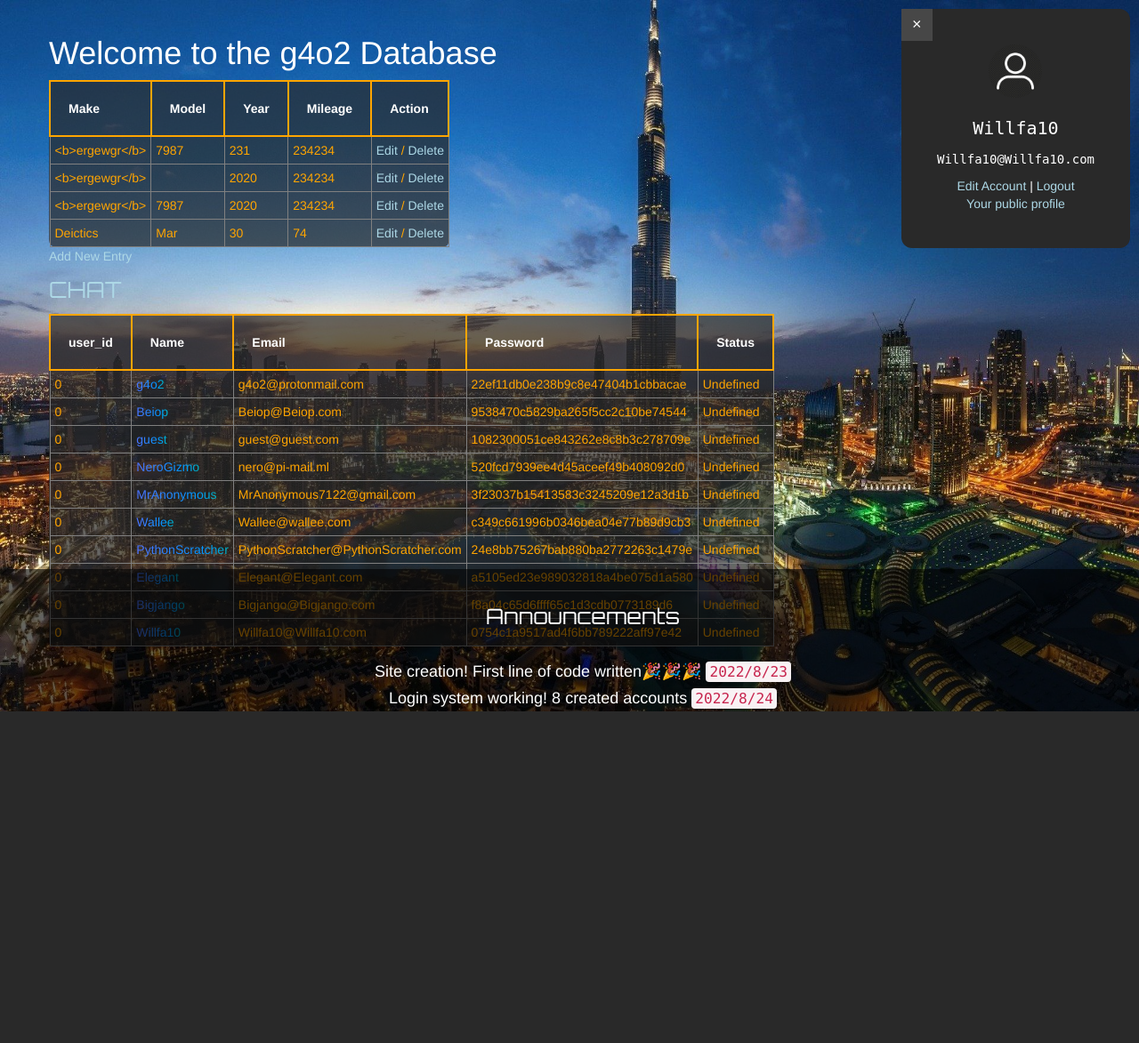
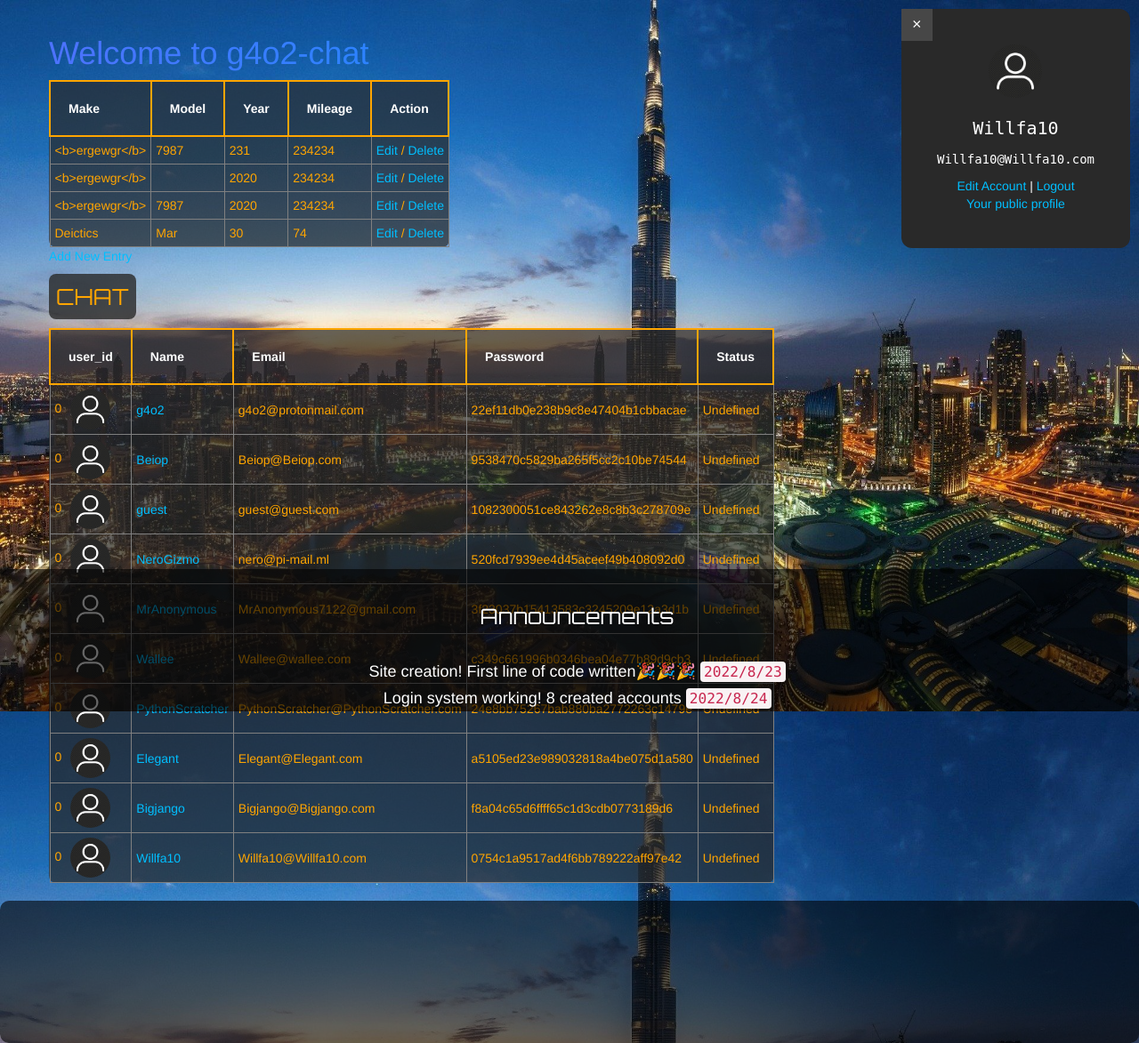
Before and after one commit to g4o2/PHP-SQL-Chat, a PHP site: page / in a window 1280 px wide. Shown: the whole page at 89% size. Before the commit the page ends 800 px from the top, so only its background shows below. Run offline with PHP 8.4, Linux system fonts and the light colour scheme; a user stored in the database is signed in; data comes from the database, SQL or seed files in the repository; some web fonts are replaced.

Commit message:
add usr profile table and some changes in css

```diff
--- a/index.php
+++ b/index.php
@@ -22,34 +22,14 @@ if (isset($_POST['logout'])) {
     <meta name="viewport" content="width=device-width, height=device-height, initial-scale=1.0, minimum-scale=1.0">
     <link rel="stylesheet" href="https://maxcdn.bootstrapcdn.com/bootstrap/3.3.6/css/bootstrap.min.css" integrity="sha384-1q8mTJOASx8j1Au+a5WDVnPi2lkFfwwEAa8hDDdjZlpLegxhjVME1fgjWPGmkzs7" crossorigin="anonymous">
     <link rel="stylesheet" href="https://maxcdn.bootstrapcdn.com/bootstrap/3.3.6/css/bootstrap-theme.min.css" integrity="sha384-fLW2N01lMqjakBkx3l/M9EahuwpSfeNvV63J5ezn3uZzapT0u7EYsXMjQV+0En5r" crossorigin="anonymous">
-    <link rel="stylesheet" href="./style.css">
+    <link rel="stylesheet" href="./style.css?v=<?php echo time(); ?>">
     <style>
         @import url('https://fonts.googleapis.com/css2?family=Alumni+Sans+Pinstripe&family=Montserrat:wght@300&family=Orbitron&family=Work+Sans:wght@300&display=swap');
 
         .container {
             margin-left: 40px;
             margin-top: 20px;
-        }
-
-        .rainbow_text_animated {
-            background: linear-gradient(to right, #6666ff, #0099ff, #00ff00, #ff3399, #6666ff);
-            -webkit-background-clip: text;
-            background-clip: text;
-            color: transparent;
-            animation: rainbow_animation 6s ease-in-out infinite;
-            background-size: 400% 100%;
-        }
-
-        @keyframes rainbow_animation {
-
-            0%,
-            100% {
-                background-position: 0 0;
-            }
-
-            50% {
-                background-position: 100% 0;
-            }
+            margin-bottom: 20px;
         }
 
         #profile {
@@ -95,13 +75,35 @@ if (isset($_POST['logout'])) {
         #announcements {
             height: 20vh;
             bottom: 0;
-            width: 100vw;
+            width: 99vw;
             position: fixed;
             border-radius: 10px;
             padding: 20px 0px 20px 30px;
             background-color: rgba(0, 0, 0, 0.6);
             text-align: center;
             overflow: auto;
+        }
+
+        #announcements::-webkit-scrollbar-track {
+            -webkit-box-shadow: inset 0 0 6px rgba(0, 0, 0, 0.3);
+            background-color: #F5F5F5;
+        }
+
+        #announcements::-webkit-scrollbar {
+            width: 10px;
+            background-color: #F5F5F5;
+        }
+
+        #announcements::-webkit-scrollbar-thumb {
+            background-color: #F90;
+            background-image: -webkit-linear-gradient(45deg,
+                    rgba(255, 255, 255, .2) 25%,
+                    transparent 25%,
+                    transparent 50%,
+                    rgba(255, 255, 255, .2) 50%,
+                    rgba(255, 255, 255, .2) 75%,
+                    transparent 75%,
+                    transparent)
         }
 
         table {
@@ -118,12 +120,38 @@ if (isset($_POST['logout'])) {
             padding: 5px;
             color: #ffa500;
         }
+
+        footer {
+            height: 20vh;
+            bottom: 0;
+            width: 100vw;
+            border-radius: 10px;
+            padding: 20px 0px 20px 30px;
+            background-color: rgba(0, 0, 0, 0.6);
+            text-align: center;
+        }
+
+        #chat-btn {
+            display: inline-block;
+            font-family: orbitron;
+            font-size: 25px;
+            color: #ffa500;
+            padding: 8px;
+            border-radius: 8px;
+            background-color: rgba(41, 41, 41, .8);
+            transition: color .2s ease-in-out;
+        }
+
+        #chat-btn:hover {
+            color: #fff;
+            text-decoration: none;
+        }
     </style>
 </head>
 
 <body>
     <div class="container">
-        <h1>Welcome to the g4o2 Database</h1>
+        <h1 class='rainbow_text_animated'>Welcome to g4o2-chat</h1>
         <?php
         if (!isset($_SESSION['email'])) {
             echo '<p><a href="login.php">Please log in</a></p>';
@@ -160,22 +188,27 @@ if (isset($_POST['logout'])) {
             }
             echo "</table>";
         }
-        //echo ('<form method="post"><input type="hidden" ');
-        //echo ('name="auto_id" value="' . $row['auto_id'] . '">' . "\n");
-        //echo ('<input type="submit" value="Del" name="delete">');
-        //echo ("\n</form>\n");
         if (isset($_SESSION['email'])) {
-            echo '<p><a href="add.php">Add New Entry</a><br></p><a href="chat.php" style="font-family: orbitron; font-size: 25px;">CHAT</a></p>';
+            echo '<p><a href="add.php">Add New Entry</a><br></p><a id="chat-btn" href="chat.php">CHAT</a></p>';
         }
         if (isset($_SESSION['email'])) {
             echo '<table border="1">
             <thead>
             <tr><th>user_id</th><th>Name</th><th>Email</th><th>Password</th><th>Status</th></tr></thead>';
             foreach ($users as $user) {
+                $pfpsrc = './default-pfp.png';
+                if ($user['pfp'] != null) {
+                    $pfpsrc = $user['pfp'];
+                }
+                $pfp = "<img style='margin-left: 10px;' class='profile-img' src='$pfpsrc'>";
+
+
+
                 echo "<tr><td>";
                 echo ($user['user_id']);
+                echo $pfp;
                 echo ("</td><td>");
-                echo "<a href='./profile.php?user={$user['name']}' class='account rainbow_text_animated'>" . $user['name'] . "</a>";
+                echo "<a href='./profile.php?user={$user['name']}' >" . $user['name'] . "</a>";
                 echo "<td>";
                 echo ($user['email']);
                 echo ("</td><td>");
@@ -204,10 +237,10 @@ if (isset($_POST['logout'])) {
             $_SESSION['name'] = $test['name'];
             $_SESSION['email'] = $test['email'];
         }
-        $pfp = "<img class='profile-image' style='border-radius: 100px;height: 60px;width:60px;'' src='$pfpsrc'>";
+        $pfp = "<img class='profile-img-large' src='$pfpsrc'>";
         $main = "<p style='margin-top: 20px;font-size: 20px;font-family: monospace;'>{$_SESSION['name']}</p><p style='font-family: monospace;'>{$_SESSION['email']}</p>";
         $profileLink = "<a href='./profile.php?user={$_SESSION['name']}'>Your public profile</a>";
-        $actions = '<a style="color: #ADD8E6;" href="edit-account.php">Edit Account</a> | <a href="logout.php">Logout</a>';
+        $actions = '<a href="edit-account.php">Edit Account</a> | <a href="logout.php">Logout</a>';
         echo "<div style='border-radius: 12px;' id='profile'><button id='close-btn' onclick='closeProfile()' style='background-color: rgb(71, 71, 71);border:none;position:absolute;top:0;left:0;font-size: 18px;padding:5px 12px 5px 12px;'>&times;</button>{$pfp}{$main}{$actions}<br />{$profileLink}</div>";
         echo "<button id='close-btn-two' onclick='openProfile()' style='background-color: rgb(71, 71, 71);border:none;position:absolute;top:10px;right:10px;font-size: 18px;padding:5px 12px 5px 12px;opacity: 0;'>&#9776;</button>";
     }
@@ -232,5 +265,7 @@ if (isset($_POST['logout'])) {
         <h4>Chat now available&#128526; <code>2022/8/25</code></h4>
         <h4>Profile pictures are now available <code>2022/8/26</code></h4>
         <h4>Profile system working and still being worked on for new look <code>2022/8/28</code></h4>
+        <h4>New website theme/style & added user 👤 profile link table on index page <code>2022/9/11</code></h4>
     </div>
+    <footer></footer>
 </body>
--- a/style.css
+++ b/style.css
@@ -4,9 +4,10 @@ body {
     background-attachment: fixed;
     background-size: 100% 100%;
     color: #fff;
+    overflow-x: hidden;
 }
 a {
-    color: #ADD8E6;
+    color: #00bfff;
 }
 a:hover {
     color: #fff;
@@ -14,3 +15,55 @@ a:hover {
 input {
     color: rgb(51, 51, 51);
 }
+.profile-img {
+    height: 45px;
+    width: 45px;
+    border-radius: 100px;
+}
+.profile-img-large {
+    height: 60px;
+    width: 60px;
+    border-radius: 100px;
+}
+::-webkit-scrollbar-track {
+    -webkit-box-shadow: inset 0 0 6px rgba(0, 0, 0, 0.3);
+    background-color: #F5F5F5;
+}
+
+::-webkit-scrollbar {
+    width: 10px;
+    background-color: #F5F5F5;
+}
+
+::-webkit-scrollbar-thumb {
+    background-color: #F90;
+    background-image: -webkit-linear-gradient(45deg,
+            rgba(255, 255, 255, .2) 25%,
+            transparent 25%,
+            transparent 50%,
+            rgba(255, 255, 255, .2) 50%,
+            rgba(255, 255, 255, .2) 75%,
+            transparent 75%,
+            transparent)
+}
+
+.rainbow_text_animated {
+    background: linear-gradient(to right, #6666ff, #0099ff, #00ff00, #ff3399, #6666ff);
+    -webkit-background-clip: text;
+    background-clip: text;
+    color: transparent;
+    animation: rainbow_animation 6s ease-in-out infinite;
+    background-size: 400% 100%;
+}
+
+@keyframes rainbow_animation {
+
+    0%,
+    100% {
+        background-position: 0 0;
+    }
+
+    50% {
+        background-position: 100% 0;
+    }
+}
```
Also changed, not shown: 1 other file.
